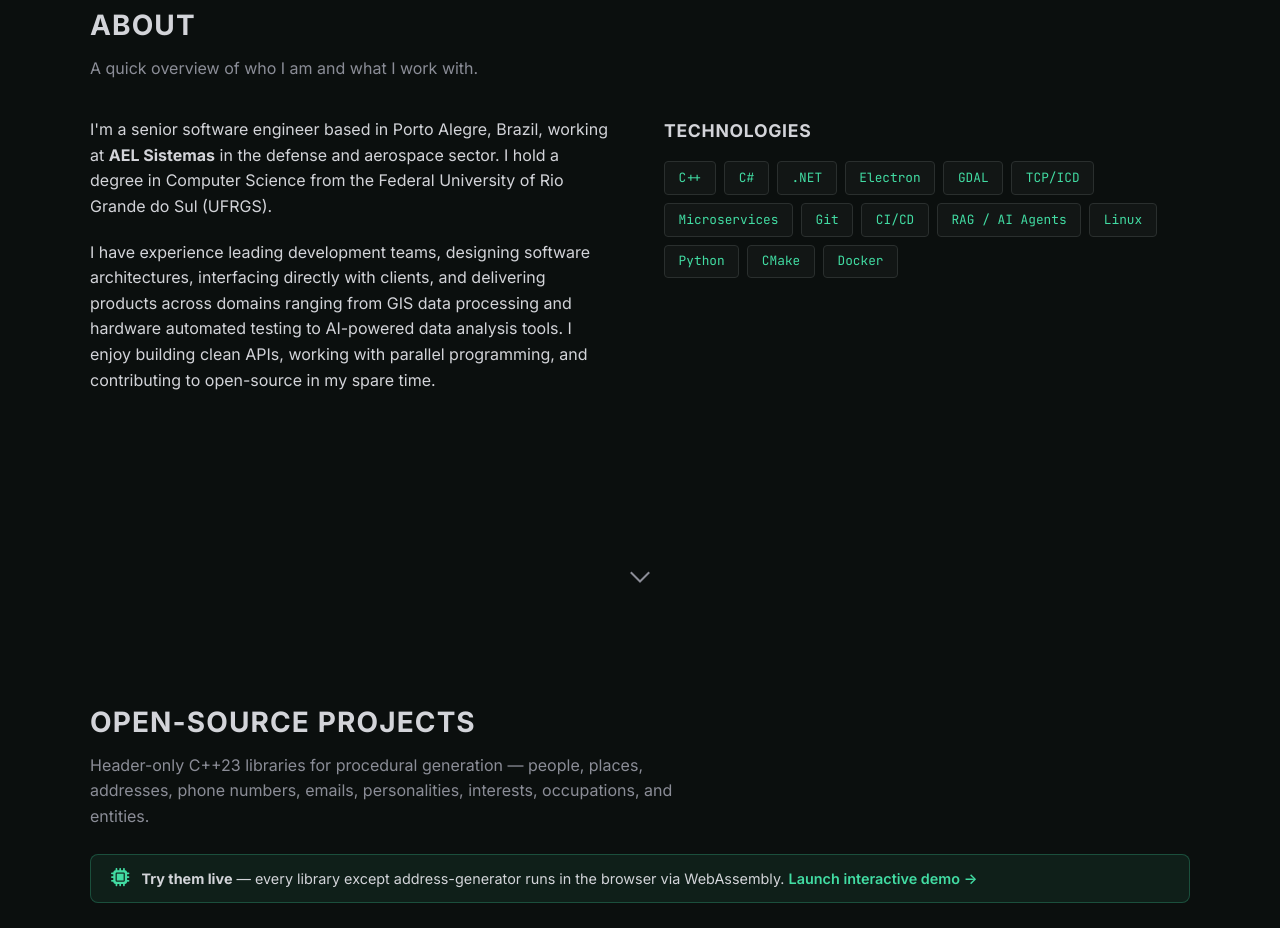
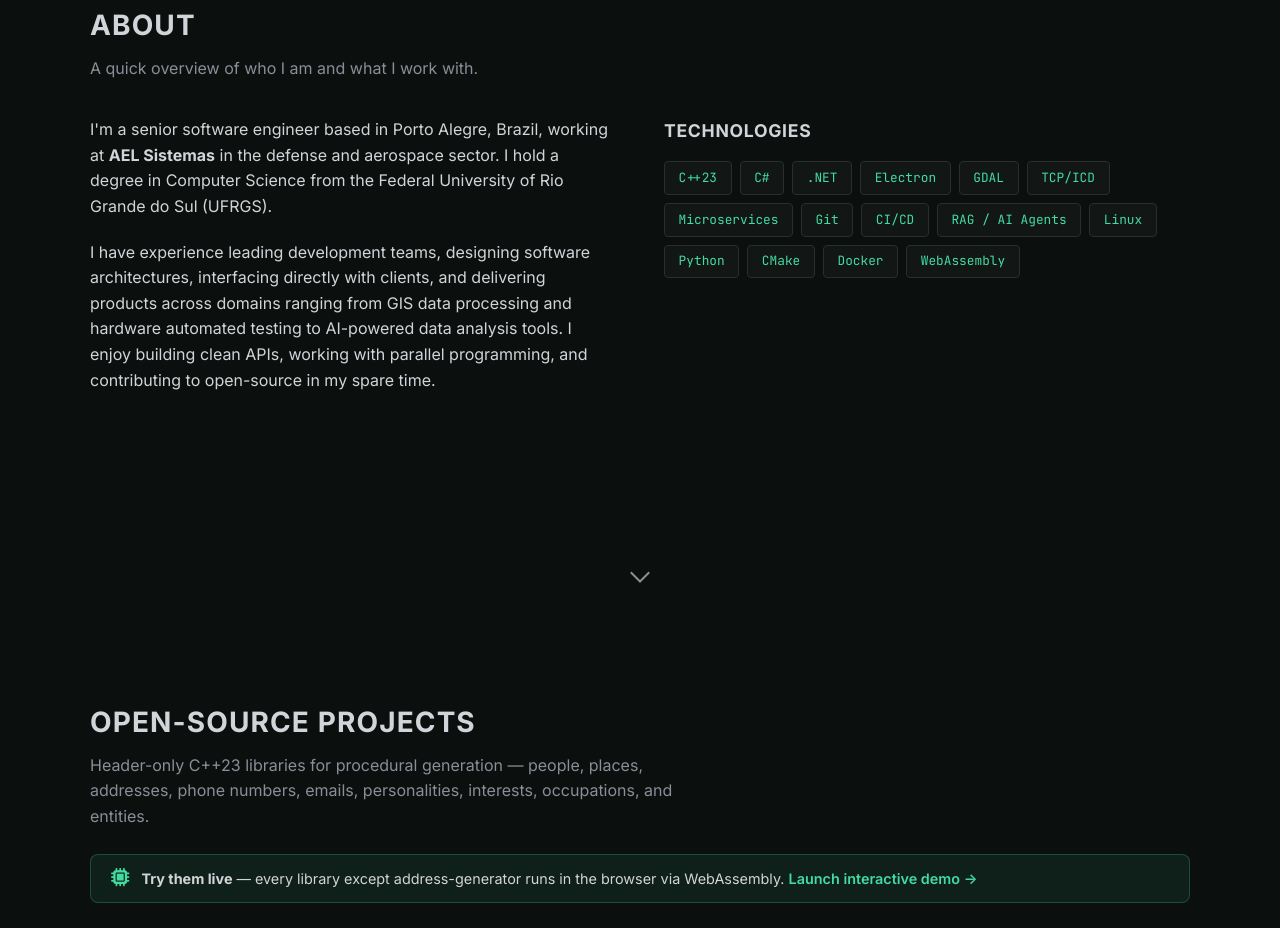
Before and after one commit to dasmig/dasmig.github.io, a plain HTML site: page index.html in a window 1280 px wide. Shown: the part 996-1924 px from the top of the page. Drawn offline with Linux system fonts and the light colour scheme; no server answers.

Commit message:
Sync tech stack, add missing libraries, clean up README
Co-Authored-By: Claude Sonnet 5.5 <noreply@anthropic.com>

```diff
--- a/index.html
+++ b/index.html
@@ -4,7 +4,7 @@
 <head>
   <meta charset="utf-8">
   <meta name="viewport" content="width=device-width, initial-scale=1">
-  <meta name="description" content="Diego Dasso Migotto — Software Developer specializing in C++ and game development. Open-source contributor based in Porto Alegre, Brazil.">
+  <meta name="description" content="Diego Dasso Migotto — Software Engineer &amp; Architect specializing in C++, .NET and C#. Open-source contributor based in Porto Alegre, Brazil.">
   <meta name="author" content="Diego Dasso Migotto">
 
   <link rel="apple-touch-icon" sizes="180x180" href="/apple-touch-icon.png">
@@ -518,7 +518,7 @@
           <div class="rv">
             <h3 class="section-title" style="font-size:1.1rem; margin-bottom:1rem;">Technologies</h3>
             <ul class="skills-list">
-              <li>C++</li>
+              <li>C++23</li>
               <li>C#</li>
               <li>.NET</li>
               <li>Electron</li>
@@ -532,6 +532,7 @@
               <li>Python</li>
               <li>CMake</li>
               <li>Docker</li>
+              <li>WebAssembly</li>
             </ul>
           </div>
         </div>
```
Also changed, not shown: .travis.yml (deleted), README.md.
